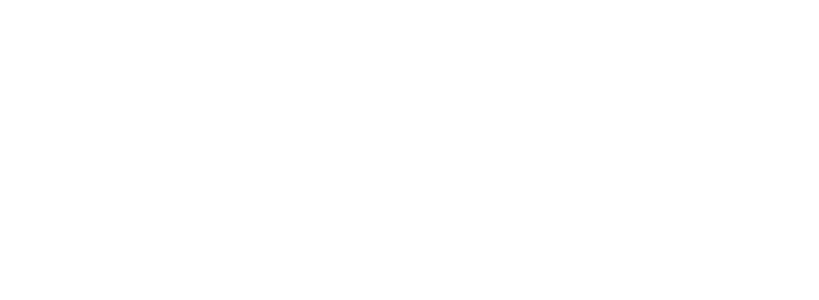
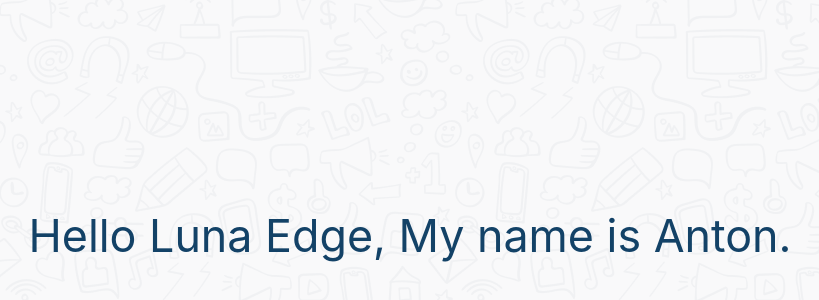
Before and after one commit to bymooon/LunaEdge-test-task, a React (Vite) app: page / in a window 1280 px wide. Before the commit this address had no page. Shown: the part 164-464 px from the top of the page, without its empty margins (230-1049 px from the left). Built offline with nearby package versions, Linux system fonts and the light colour scheme.

Commit message:
added route to main page

```diff
--- a/src/App.tsx
+++ b/src/App.tsx
@@ -1,12 +1,14 @@
 import React from "react";
 import { BrowserRouter as Router, Route, Routes } from "react-router-dom";
 import LoginPage from "./pages/LoginPage/LoginPage";
+import MainPage from "./pages/MainPage/MainPage";
 
 const App: React.FC = () => {
   return (
     <Router>
       <Routes>
         <Route path="/login" element={<LoginPage />} />
+        <Route path="/" element={<MainPage />} />
       </Routes>
     </Router>
   );
```
